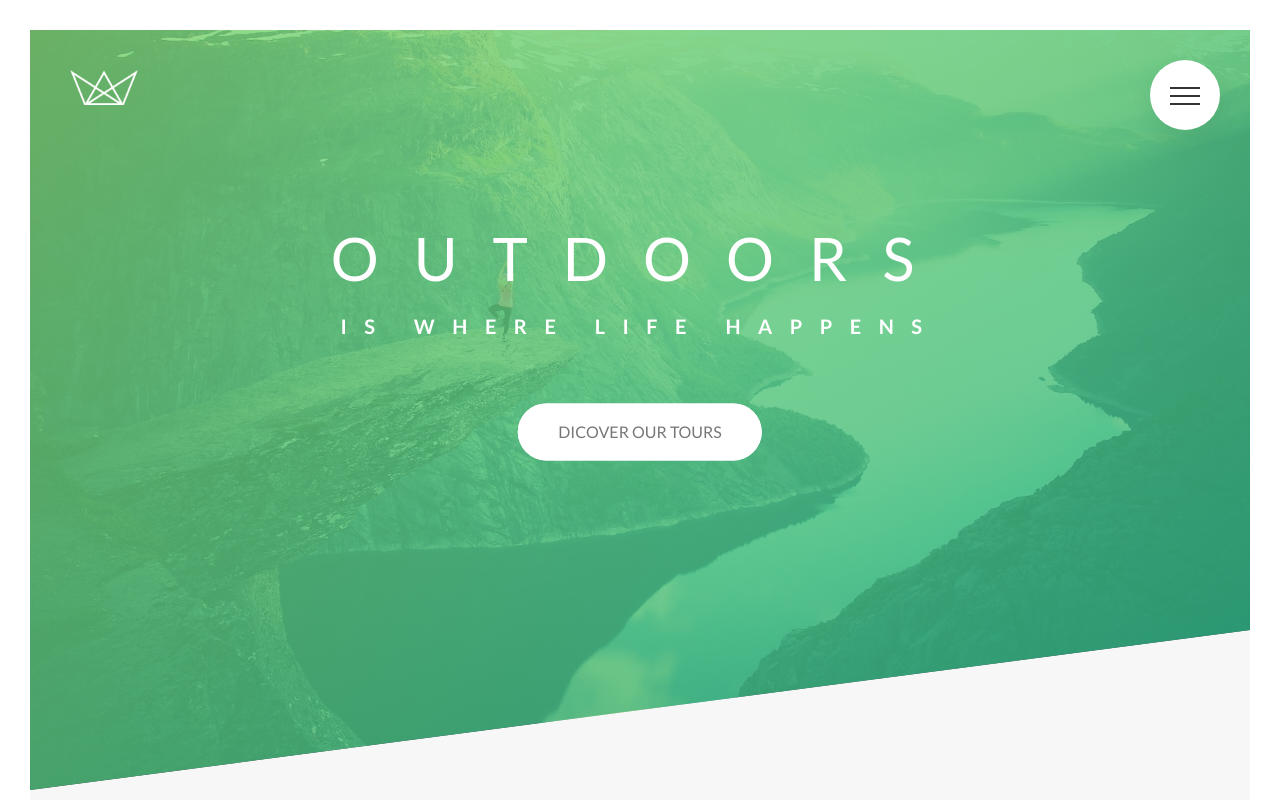
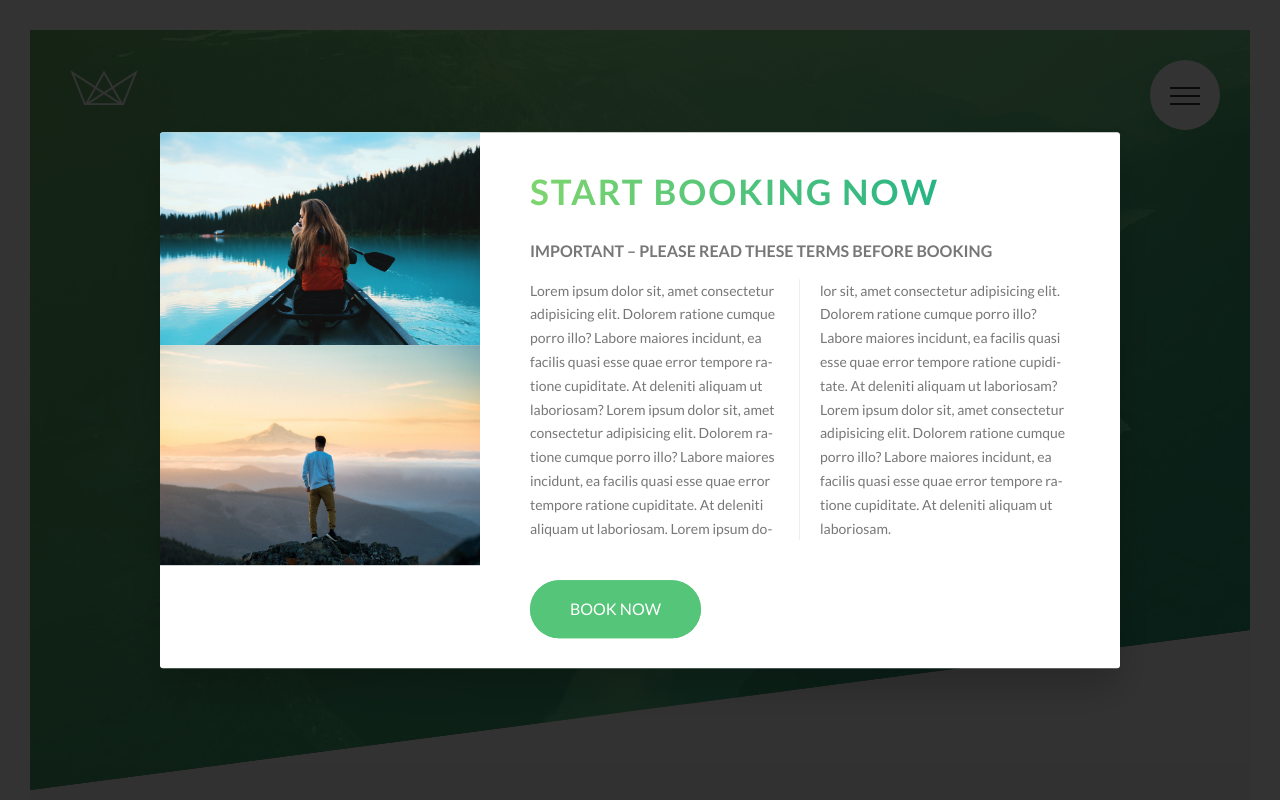
Before and after one commit to AliNisarAhmed/advancedCSS-Jonas, a website: page natours/index.html in a window 1280 px wide. Shown: the top 800 px of the page. Drawn offline with Linux system fonts and the light colour scheme.

Commit message:
complete popup - 1

```diff
--- a/natours/index.html
+++ b/natours/index.html
@@ -371,7 +371,24 @@
         </div>
       </footer>
 
+      <!-- Pop up -->
 
+      <div class="popup">
+        <div class="popup__content">
+          <div class="popup__left">
+            <img src="img/nat-8.jpg" alt="Tour Photo" class="popup__img">
+            <img src="img/nat-9.jpg" alt="Tour Photo" class="popup__img">
+          </div>
+          <div class="popup__right">
+            <h2 class="heading-secondary u-margin-bottom-small">Start Booking Now</h2>
+            <h3 class="heading-tertiary u-margin-bottom-small">Important &ndash; Please read these terms before booking</h3>
+            <p class="popup__text">
+              Lorem ipsum dolor sit, amet consectetur adipisicing elit. Dolorem ratione cumque porro illo? Labore maiores incidunt, ea facilis quasi esse quae error tempore ratione cupiditate. At deleniti aliquam ut laboriosam? Lorem ipsum dolor sit, amet consectetur adipisicing elit. Dolorem ratione cumque porro illo? Labore maiores incidunt, ea facilis quasi esse quae error tempore ratione cupiditate. At deleniti aliquam ut laboriosam. Lorem ipsum dolor sit, amet consectetur adipisicing elit. Dolorem ratione cumque porro illo? Labore maiores incidunt, ea facilis quasi esse quae error tempore ratione cupiditate. At deleniti aliquam ut laboriosam? Lorem ipsum dolor sit, amet consectetur adipisicing elit. Dolorem ratione cumque porro illo? Labore maiores incidunt, ea facilis quasi esse quae error tempore ratione cupiditate. At deleniti aliquam ut laboriosam.
+            </p>
+            <a href="#" class="btn btn--green">Book now</a>
+          </div>
+        </div>
+      </div>
 
 
 
--- /dev/null
+++ b/natours/sass/components/_popup.scss
@@ -0,0 +1,55 @@
+.popup {
+
+  height: 100vh;
+  width: 100%;
+  position: fixed;
+  top: 0;
+  left: 0;
+  background-color: rgba($color-black, .8);
+  z-index: 6000;
+
+  &__content {
+    @include centerElement;
+    width: 75%;
+    background-color: $color-white;
+    box-shadow: 0 2rem 4rem rgba($color-black, .2);
+    border-radius: 3px;
+    display: table; // parent element should have display: table;
+    overflow: hidden;
+  }
+
+  &__left {
+    width: 33.333333333%;
+    display: table-cell;  // to display both elements side by side
+  }
+
+  &__right {
+    width: 66.666666667%;
+    display: table-cell;  // to display both elements side by side
+    vertical-align: middle;
+    padding: 3rem 5rem;
+  }
+
+  &__img {
+    display: block;
+    width: 100%;
+  }
+
+  &__text {
+    font-size: 1.4rem;
+    margin-bottom: 4rem;
+
+    -moz-column-count: 2;
+    -moz-column-gap: 4rem;
+    -moz-column-rule: 1px solid $color-grey-light-2;
+
+    column-count: 2;
+    column-gap: 4rem;
+    column-rule: 1px solid $color-grey-light-2;
+
+    -moz-hyphens: auto;
+    -ms-hyphens: auto;
+    -webkit-hyphens: auto;
+    hyphens: auto;
+  }
+}
--- a/natours/sass/main.scss
+++ b/natours/sass/main.scss
@@ -14,6 +14,7 @@
 @import "components/composition";
 @import "components/feature-box";
 @import "components/story";
+@import "components/popup";
 
 @import "pages/home";
 
```
Also changed, not shown: natours/css/style.css.
